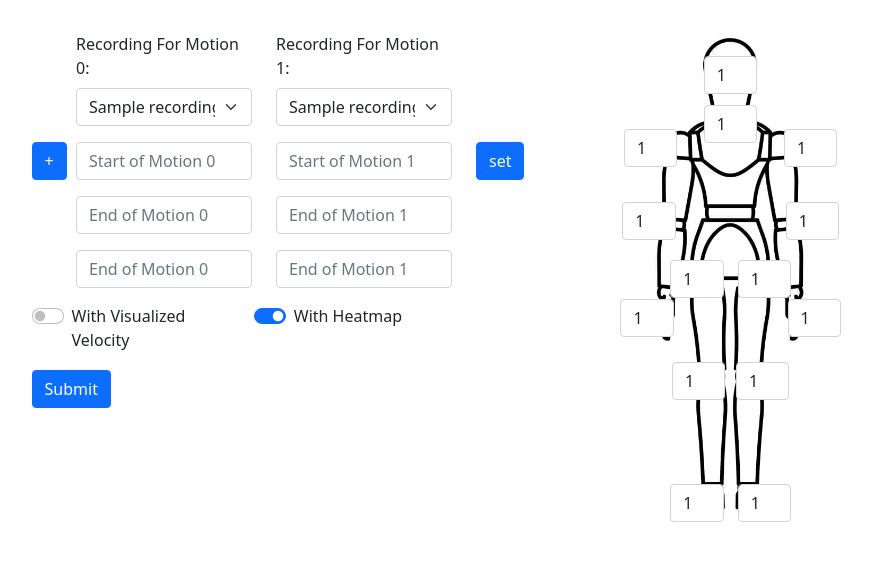
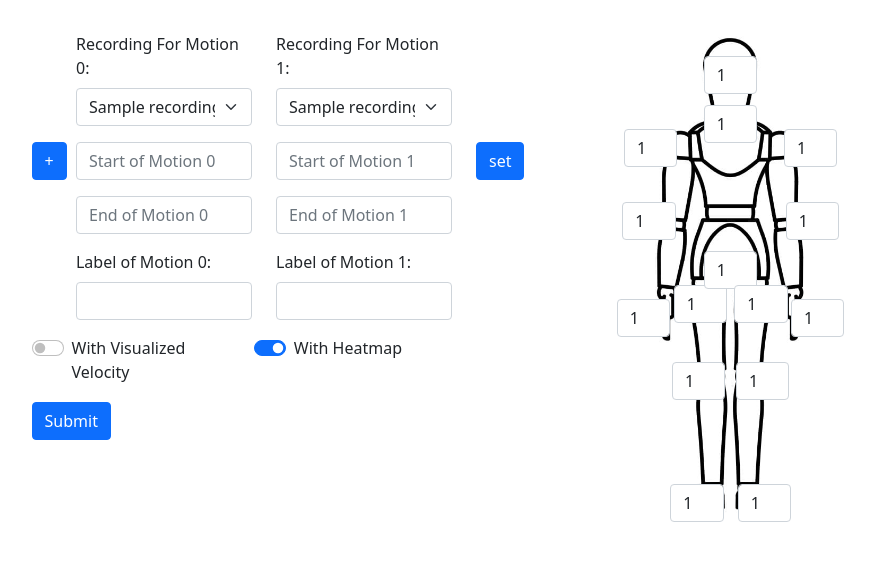
Before and after one commit to MILKI-PSY/Human-Motion-Comparison, a Flask app: template templates/input.html in a window 1280 px wide. Shown: the top 561 px of the page, without its empty margins (176-1051 px from the left). Run offline with Flask 3, Linux system fonts and the light colour scheme; the template is opened without the code that fills it: most values are stand-ins (such as "Sample title", 1, 10 or a date in 2020); some libraries are stand-ins or nearby versions.

Commit message:
connect front- and back-end

```diff
--- a/constants.py
+++ b/constants.py
@@ -2,6 +2,10 @@ import matplotlib.colors as mcolors
 
 ANIMATION_SAVE_PATH = "C:\\Users\\gaoch\\MA\\Saved\\"
 DATA_PATH = "C:\\Users\\gaoch\\MA\\Data\\"
+
+POSITION_RECORDING_NAME = "Segment Position"
+VELOCITY_RECORDING_NAME = "Segment Angular Velocity"
+SHEET_NAMES = [POSITION_RECORDING_NAME, VELOCITY_RECORDING_NAME]
 
 SIMPLIFIED_JOINTS = ["Pelvis", "Neck", "Head", "Right Upper Arm", "Right Forearm",
                      "Right Hand", "Left Upper Arm", "Left Forearm", "Left Hand",
--- a/main.py
+++ b/main.py
@@ -5,32 +5,43 @@ from constants import *
 from flask import Flask, render_template, request
 import json
 import pandas as pd
-from matplotlib.animation import FuncAnimation
-import matplotlib.pyplot as plt
-import numpy as np
-
+from library.animation import *
+from library.motion import *
+from library.input_output import *
 
 app = Flask(__name__)
 
 
-@app.route("/")
+@app.route("/", methods=['GET'])
 def input_parameters():
     return render_template('input.html', recording_names=os.listdir(DATA_PATH))
 
 
 @app.route('/result', methods=['POST'])
 def my_form_post():
-    weights_groups = [pd.DataFrame(json.loads(weights)) for weights in request.form.getlist("weights_groups[]")]
+    weights_groups = pd.DataFrame([json.loads(weights) for weights in request.form.getlist("weights_groups[]")])
     marks_motion_0 = [0 if mark == "" else int(mark) for mark in request.form.getlist("marks_motion_0[]")]
     marks_motion_1 = [0 if mark == "" else int(mark) for mark in request.form.getlist("marks_motion_1[]")]
     flag_visualized_velocity = True if request.form.get("flag_visualized_velocity") == "yes" else False
     flag_heatmap = True if request.form.get("flag_heatmap") == "yes" else False
     file_name_0 = request.form.get("file_name_0")
     file_name_1 = request.form.get("file_name_1")
+    label_motion_0 = request.form.get("label_motion_0")
+    label_motion_1 = request.form.get("label_motion_1")
 
+    marks_motion_0 = [7600, 7850]
+    marks_motion_1 = [9300, 9800]
 
+    motion_0 = get_motion(file_name_0, marks_motion_0[0], marks_motion_0[-1], label=label_motion_0)
+    motion_1 = get_motion(file_name_1, marks_motion_1[0], marks_motion_1[-1], label=label_motion_1)
 
+    motion_0.centre().confront()
+    motion_1.centre().confront()
 
+    synced_motion_1 = motion_1.synchronized_by(motion_0, weights_groups, marks_motion_0)
+    ani = Animation([motion_0, synced_motion_1], flag_visualized_velocity, True, flag_heatmap, )
+
+    return ani.to_html5_video()
 
 
 if __name__ == '__main__':
--- a/templates/input.html
+++ b/templates/input.html
@@ -8,7 +8,7 @@
     <script src="https://cdn.staticfile.org/jquery/1.10.2/jquery.min.js"></script>
     <script src="https://cdn.staticfile.org/twitter-bootstrap/5.1.1/js/bootstrap.bundle.min.js"></script>
     <script>
-        const SIMPLIFIED_JOINTS = ["Neck", "Head", "Right Upper Arm", "Right Forearm",
+        const SIMPLIFIED_JOINTS = ["Pelvis", "Neck", "Head", "Right Upper Arm", "Right Forearm",
             "Right Hand", "Left Upper Arm", "Left Forearm", "Left Hand",
             "Right Upper Leg", "Right Lower Leg", "Right Foot", "Left Upper Leg",
             "Left Lower Leg", "Left Foot"];
@@ -24,8 +24,8 @@
 
         $(document).ready(function () {
             let chosen_slot = "0";
-            let wights_groups = [];
-            wights_groups.push(get_default_weights());
+            let weights_groups = [];
+            weights_groups.push(get_default_weights());
 
             $(document).on("click", ".add", function () {
                 let index = Number($(this).val());
@@ -50,21 +50,21 @@
             </div>
         </div>`)
 
-                wights_groups.push(get_default_weights())
+                weights_groups.push(get_default_weights())
 
 
             })
             $(document).on("click", ".sub", function () {
                 $(this).parent().parent().remove()
                 let index = Number($(this).val())
-                wights_groups.splice(index, 1)
+                weights_groups.splice(index, 1)
             })
             $(document).on("click", ".set_weights", function () {
                 chosen_slot = $(this).val()
                 $('.weight_input input').each(function () {
                     let index = Number(chosen_slot);
                     let key = $(this).attr("id");
-                    let value = wights_groups[index].get(key);
+                    let value = weights_groups[index].get(key);
                     $(this).val(value);
 
                 });
@@ -74,7 +74,7 @@
                 let key = $(this).attr("id");
                 let value = Number($(this).val());
                 console.log("key:" + key + " val:" + $(this).val());
-                wights_groups[index].set(key, value);
+                weights_groups[index].set(key, value);
             });
             $("#submit").click(function () {
                 let marks_motion_0 = [];
@@ -87,34 +87,35 @@
                     marks_motion_1.push($(this).val());
                 });
 
-                let weights_groups = []
-                for (let i in wights_groups) {
-                    weights_groups.push(JSON.stringify(Object.fromEntries(wights_groups[i])));
+                let st_weights_groups = []
+                for (let i in weights_groups) {
+                    st_weights_groups.push(JSON.stringify(Object.fromEntries(weights_groups[i])));
                 }
 
                 let flag_visualized_velocity = $("#flag_visualized_velocity").val();
                 let flag_heatmap = $("#flag_heatmap").val();
                 let file_name_0 = $("#recording_name_0").val();
                 let file_name_1 = $("#recording_name_1").val();
+                let label_motion_0 = $("#label_motion_0").val();
+                let label_motion_1 = $("#label_motion_1").val();
 
-
-                $.post("http://127.0.0.1:5000/result",
+                $.redirectPost('http://127.0.0.1:5000/result',
                     {
-                        "marks_motion_0": marks_motion_0,
-                        "marks_motion_1": marks_motion_1,
-                        "weights_groups": weights_groups,
+                        "marks_motion_0[]": marks_motion_0,
+                        "marks_motion_1[]": marks_motion_1,
+                        "weights_groups[]": st_weights_groups,
                         "flag_visualized_velocity": flag_visualized_velocity,
                         "flag_heatmap": flag_heatmap,
                         "file_name_0": file_name_0,
                         "file_name_1": file_name_1,
-                    });
-                // function (data, status) {
-                //     alert("Data: " + data + "\nStatus: " + status);
-                // });
+                        "label_motion_0": label_motion_0,
+                        "label_motion_1": label_motion_1,
+                    }
+                );
+
             });
             $("#test").click(function () {
             });
-
 
             let mannequin_wight = $("#weights").width();
             let mannequin_height = mannequin_wight * 1.364 //The resolution of the original image is 670 * 914
@@ -128,9 +129,36 @@
                 $("#recording_name_0").append("<option value=" + recording_names[i] + ">" + recording_names[i] + "</option>");
                 $("#recording_name_1").append("<option value=" + recording_names[i] + ">" + recording_names[i] + "</option>");
             }
+        })
+        $.extend({
+            redirectPost: function (location, args) {
+
+                let form = $('<form></form>');
+                form.attr("method", "post");
+                form.attr("action", location);
+
+                $.each(args, function (key, value) {
+                    if (key.includes("[]")) {
+                        for (const element of value) {
+                            let field = $('<input></input>');
+                            field.attr("type", "hidden");
+                            field.attr("name", key);
+                            field.attr("value", element);
+                            form.append(field);
+                        }
+                    } else {
+                        let field = $('<input></input>');
+                        field.attr("type", "hidden");
+                        field.attr("name", key);
+                        field.attr("value", value);
+                        form.append(field);
+                    }
 
 
-        })
+                });
+                $(form).appendTo('body').submit();
+            }
+        });
 
         window.onresize = function () {
             let mannequin_wight = $("#weights").width();
@@ -153,7 +181,7 @@
 
     <div class="row">
         <div class="col col-md-6 offset-1">
-            <!--            <button id="test" class="btn btn-primary" value="">aaa</button>-->
+            <!--<button id="test" class="btn btn-primary" value="">aaa</button>-->
             <!--the names of the motions-->
             <div class="row mt-3">
                 <div class="col offset-1">
@@ -199,11 +227,13 @@
             <!--labels of motions-->
             <div class="row mt-3">
                 <div class="col col-md-1"></div>
-                <div class="col motion_0">
-                    <input type="number" class="form-control" placeholder="End of Motion 0">
+                <div class="col">
+                    <label for="label_motion_0" class="form-label">Label of Motion 0:</label>
+                    <input type="text" id="label_motion_0" class="form-control">
                 </div>
-                <div class="col motion_1">
-                    <input type="number" class="form-control" placeholder="End of Motion 1">
+                <div class="col">
+                    <label for="label_motion_1" class="form-label">Label of Motion 1:</label>
+                    <input type="text" id="label_motion_1" class="form-control">
                 </div>
                 <div class="col col-md-1"></div>
                 <div class="col col-md-1"></div>
@@ -250,16 +280,19 @@
             <div class="weight_input" style="left: 65.5%;top: 35%">
                 <input type="number" class="form-control" value="1" name="weight" id="Left Forearm">
             </div>
-            <div class="weight_input" style="left: 19%;top: 55%">
+            <div class="weight_input" style="left: 18%;top: 55%">
                 <input type="number" class="form-control" value="1" name="weight" id="Right Hand">
             </div>
-            <div class="weight_input" style="left: 66%;top: 55%">
+            <div class="weight_input" style="left: 67%;top: 55%">
                 <input type="number" class="form-control" value="1" name="weight" id="Left Hand">
             </div>
-            <div class="weight_input" style="left: 33%;top: 47%">
+            <div class="weight_input" style="left: 34%;top: 52%">
                 <input type="number" class="form-control" value="1" name="weight" id="Right Upper Leg">
             </div>
-            <div class="weight_input" style="left: 52%;top: 47%">
+            <div class="weight_input" style="left: 42.4%;top: 45%">
+                <input type="number" class="form-control" value="1" name="weight" id="Pelvis">
+            </div>
+            <div class="weight_input" style="left: 51%;top: 52%">
                 <input type="number" class="form-control" value="1" name="weight" id="Left Upper Leg">
             </div>
             <div class="weight_input" style="left: 33.5%;top: 68%">
```
Also changed, not shown: library/IO.py (deleted, +0 -15 lines), library/animation.py (+12 -8 lines), library/input_output.py (added, +24 -0 lines), library/motion.py (+16 -8 lines), templates/test.html (+22 -20 lines), 3 other files.
